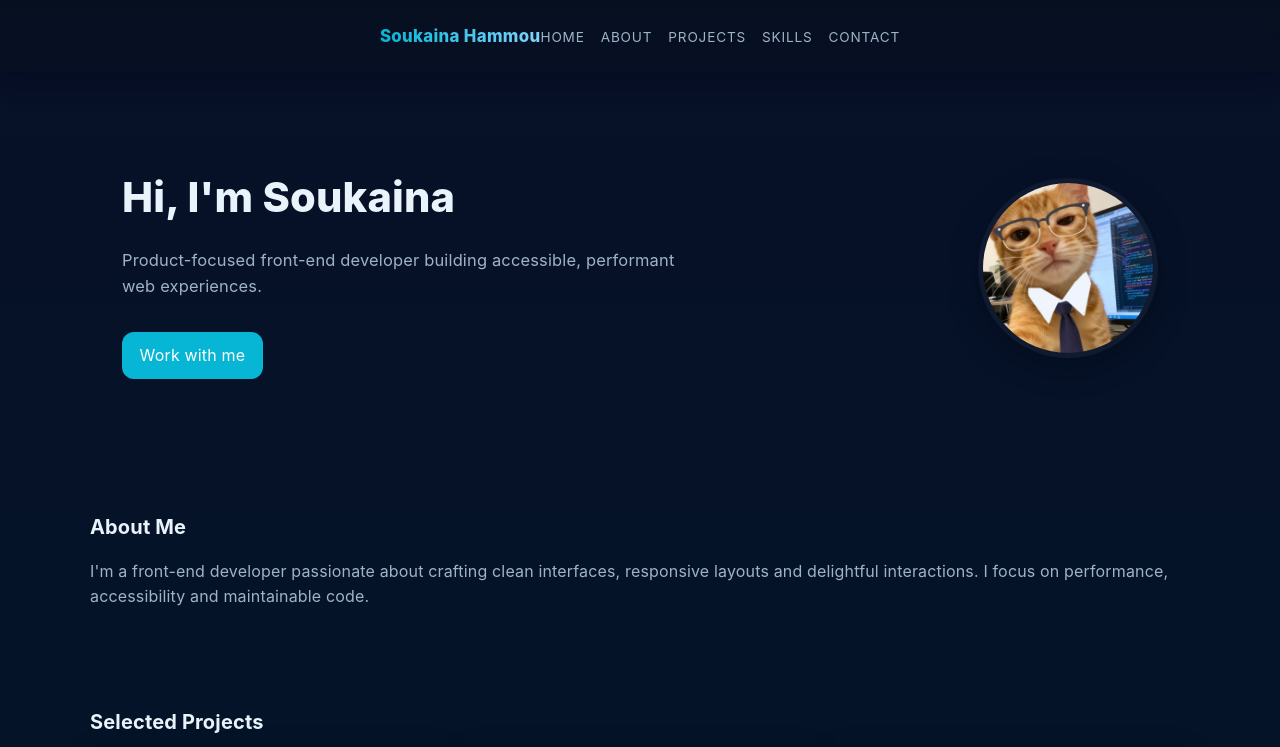
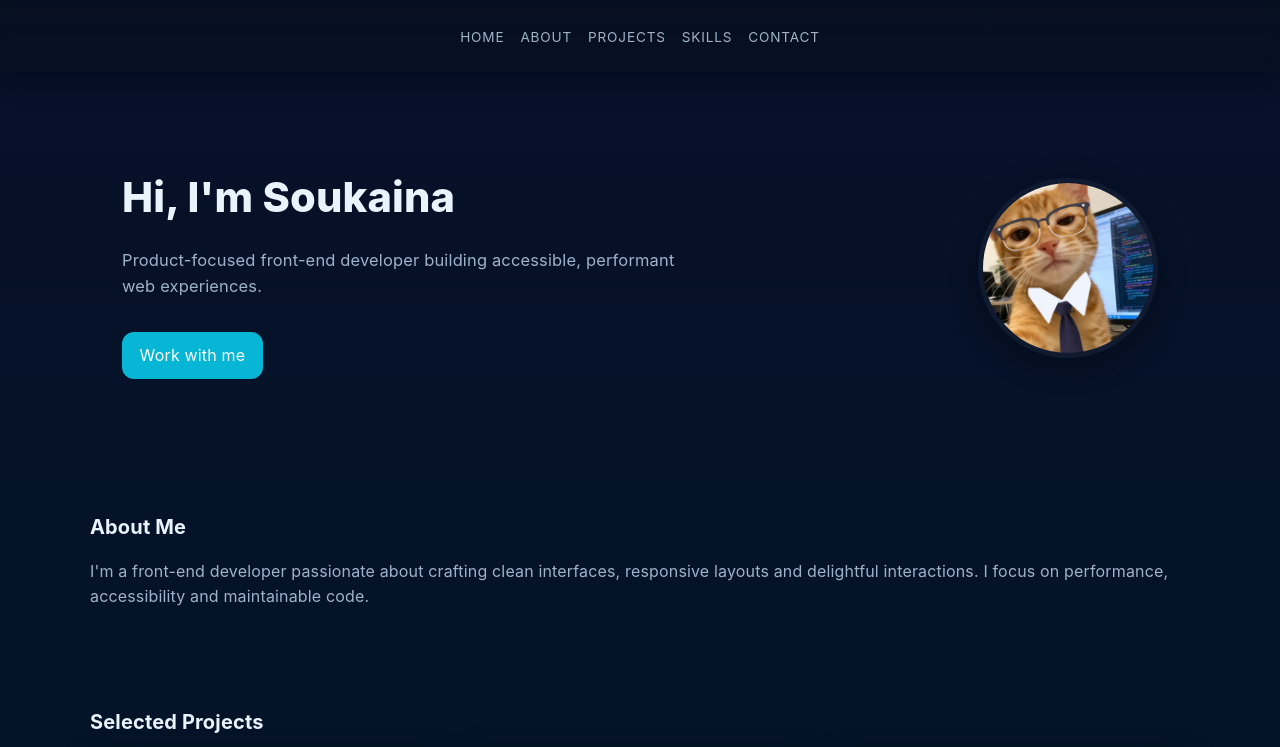
Before and after one commit to soukaina-hammou/html-project, a plain HTML site: page index.html in a window 1280 px wide. Shown: the top 747 px of the page. Drawn offline with Linux system fonts and the light colour scheme.

Commit message:
Remove logo link from header for improved layout

```diff
--- a/index.html
+++ b/index.html
@@ -13,7 +13,6 @@
   <body>
     <header class="site-header">
       <div class="container header-inner">
-        <a class="logo" href="#home">Soukaina Hammou</a>
         <button
           class="nav-toggle"
           aria-controls="primary-nav"
```
